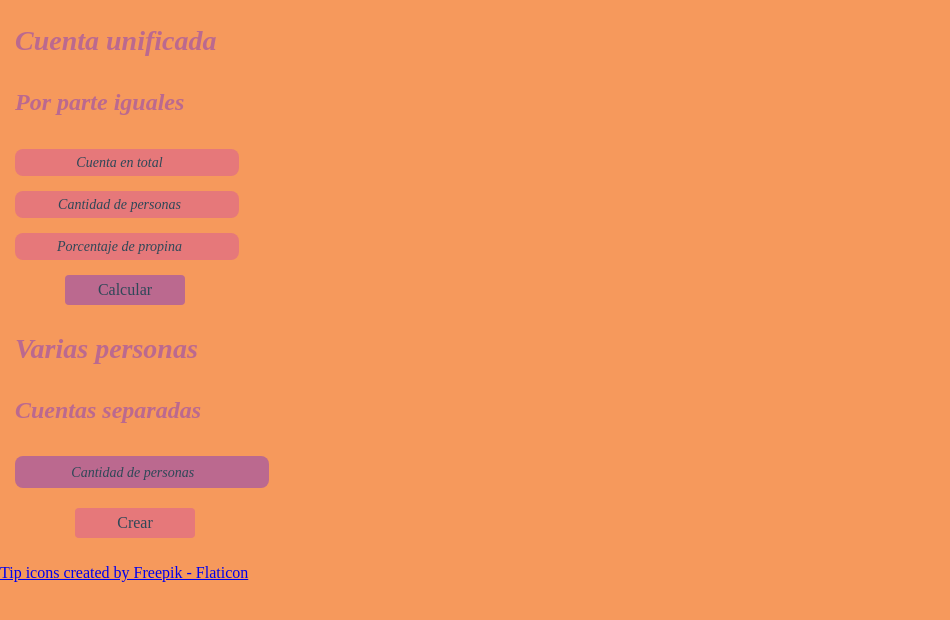
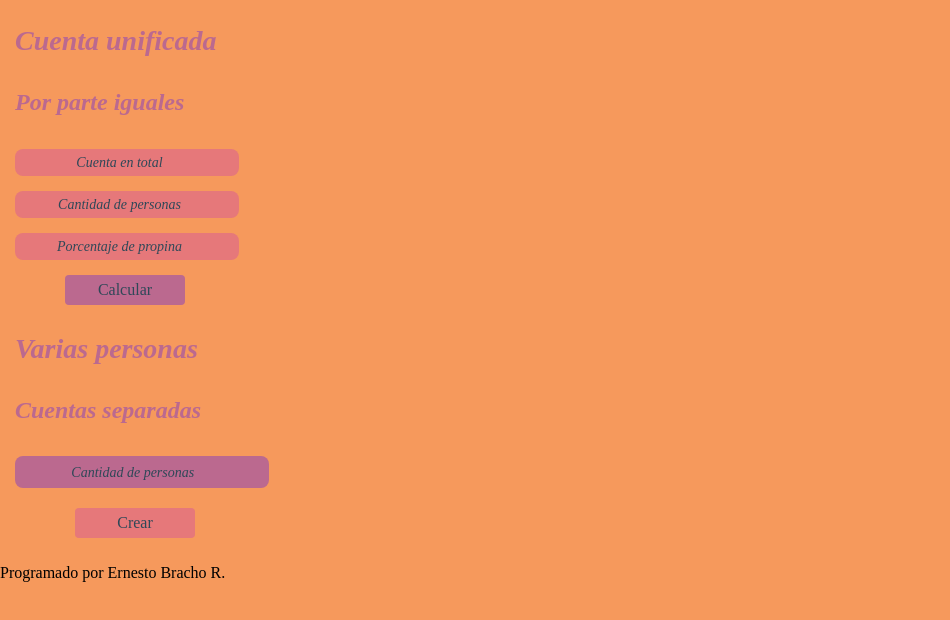
Before and after one commit to gotax24/Tix, a plain HTML site: page index.html in a window 1280 px wide. Shown: the part 164-784 px from the top of the page, without its empty margins (0-950 px from the left). Drawn offline with nearby package versions, Linux system fonts and the light colour scheme.

Commit message:
arregle el footer

```diff
--- a/index.html
+++ b/index.html
@@ -75,9 +75,7 @@
       </section>
     </main>
     <footer>
-      <a href="https://www.flaticon.com/free-icons/tip" title="tip icons"
-        >Tip icons created by Freepik - Flaticon</a
-      >
+      <p>Programado por Ernesto Bracho R.</p>
     </footer>
     <script src="app.js"></script>
   </body>
```
